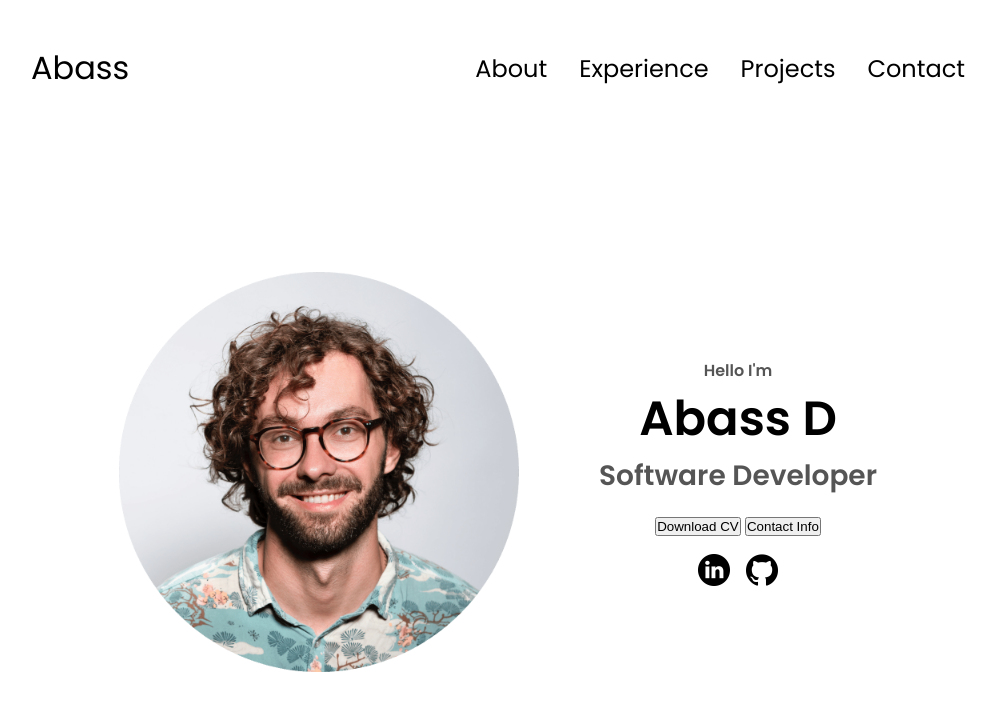
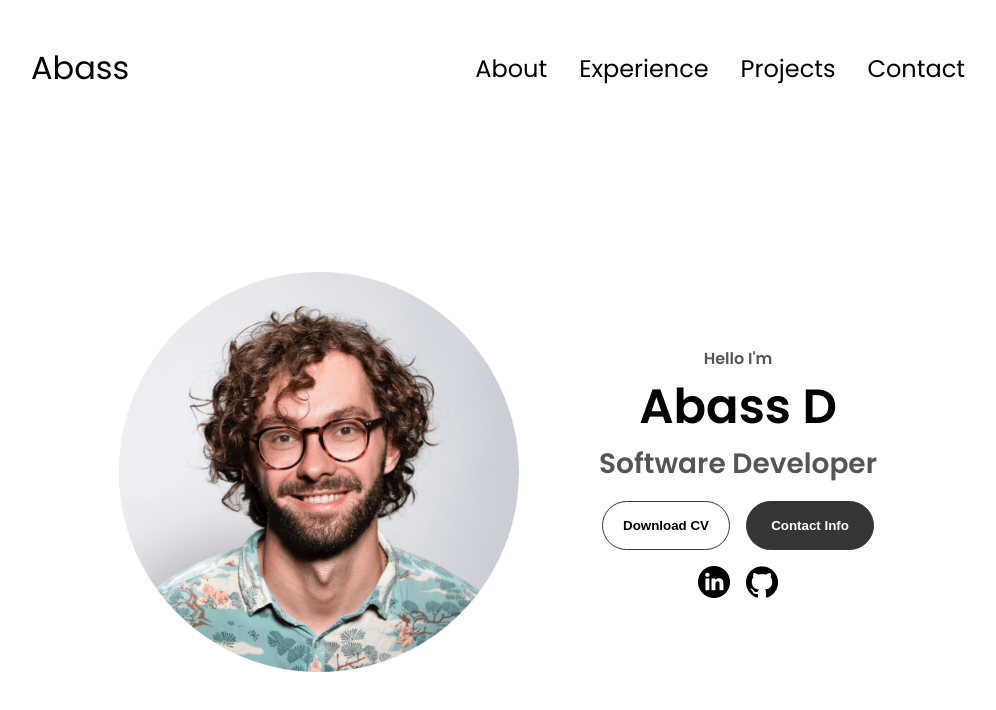
Before and after one commit to gbolahan7/web-portfolio, a plain HTML site: page index.html in a window 1280 px wide. Shown: the whole page, without its empty margins (142-1138 px from the left). Drawn offline with Linux system fonts and the light colour scheme.

Commit message:
btn style

```diff
--- a/style.css
+++ b/style.css
@@ -206,9 +206,57 @@ section {
     gap: 1rem;
   }
 
-  /* ICONS */
+  /* icon */
 
 .icon {
     cursor: pointer;
     height: 2rem;
   }
+
+  /* btns */
+
+.btn-container {
+    display: flex;
+    justify-content: center;
+    gap: 1rem;
+  }
+
+  .btn {
+    font-weight: 600;
+    transition: all 300ms ease;
+    padding: 1rem;
+    width: 8rem;
+    border-radius: 2rem;
+  }
+
+  .btn-color-1,
+  .btn-color-2 {
+    border: rgb(53, 53, 53) 0.1rem solid;
+  }
+
+  .btn-color-1:hover,
+  .btn-color-2:hover {
+    cursor: pointer;
+  }
+
+  .btn-color-1,
+  .btn-color-2:hover {
+    background: rgb(53, 53, 53);
+    color: white;
+  }
+
+  .btn-color-1:hover {
+    background: rgb(0, 0, 0);
+  }
+
+  .btn-color-2 {
+    background: none;
+  }
+
+  .btn-color-2:hover {
+    border: rgb(255, 255, 255) 0.1rem solid;
+  }
+
+  .btn-container {
+    gap: 1rem;
+  }
```
